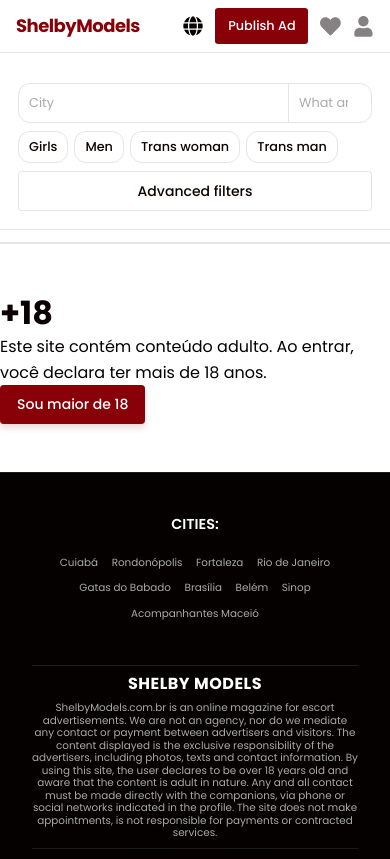
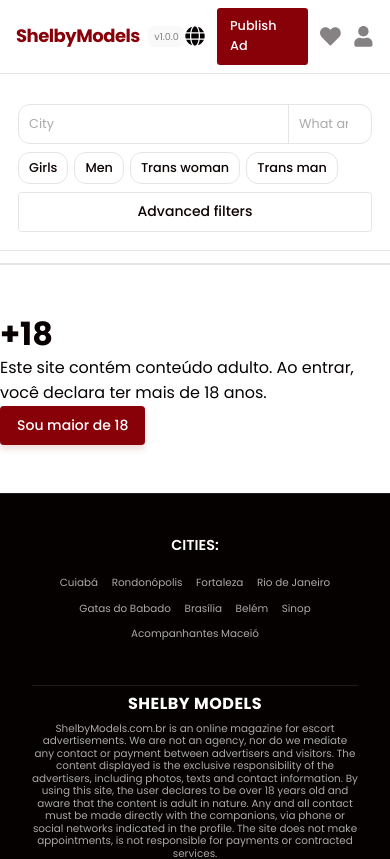
Before and after one commit to rodrigomarcell/ShelbyModels.Frontend, a React (Vite) app: page /login#/age in a window 390 px wide. Shown: the top 859 px of the page. Built offline with nearby package versions, Linux system fonts and the light colour scheme.

Commit message:
Iniciando versionamento 1.0.0

```diff
--- a/src/components/header/Header.css
+++ b/src/components/header/Header.css
@@ -26,6 +26,26 @@
 .logo-container {
   display: flex;
   align-items: center;
+}
+
+.version-label {
+  font-size: 0.7rem;
+  color: var(--color-dark-soft);
+  opacity: 0.6;
+  font-weight: 400;
+  margin-left: 0.75rem;
+  padding: 0.25rem 0.5rem;
+  background-color: rgba(0, 0, 0, 0.05);
+  border-radius: var(--radius-sm);
+  -webkit-user-select: none;
+  user-select: none;
+  transition: all var(--transition-quick);
+  cursor: default;
+}
+
+.version-label:hover {
+  opacity: 0.8;
+  background-color: rgba(0, 0, 0, 0.08);
 }
 
 .header-actions {
@@ -291,6 +311,13 @@
     opacity: 1;
   }
 
+  .version-label {
+    font-size: 0.6rem;
+    margin-left: 0.5rem;
+    padding: 0.2rem 0.4rem;
+    opacity: 0.5;
+  }
+
   .header-bottom {
     padding: 0.75rem 0;
   }
--- a/src/components/header/Header.jsx
+++ b/src/components/header/Header.jsx
@@ -23,6 +23,10 @@
             <Link to="/" className="logo-container">
               <Logo />
             </Link>
+
+            <div className="version-label">
+              v1.0.0
+            </div>
 
             <div className="header-actions">
               <LanguageSwitcher />
```
